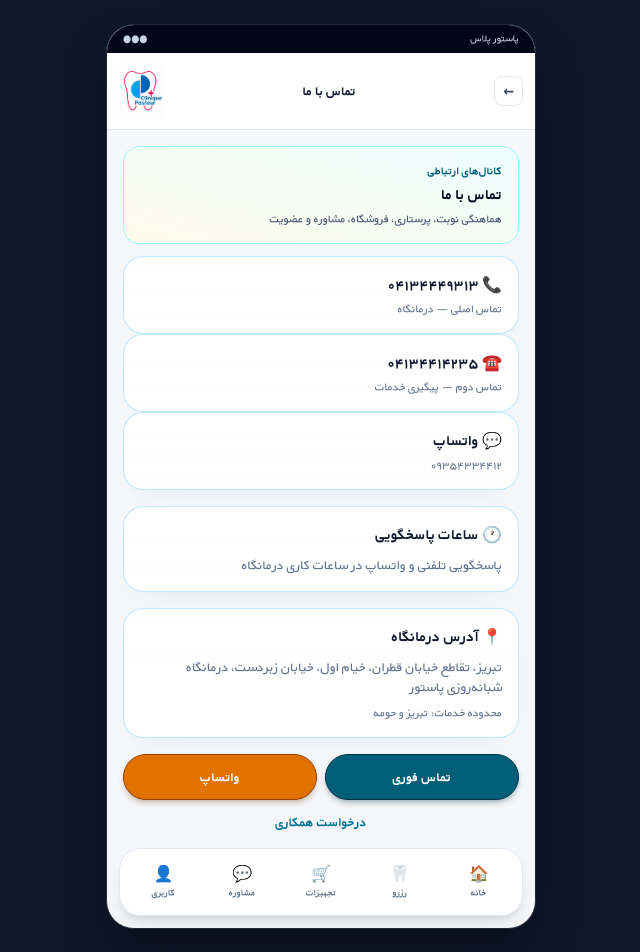
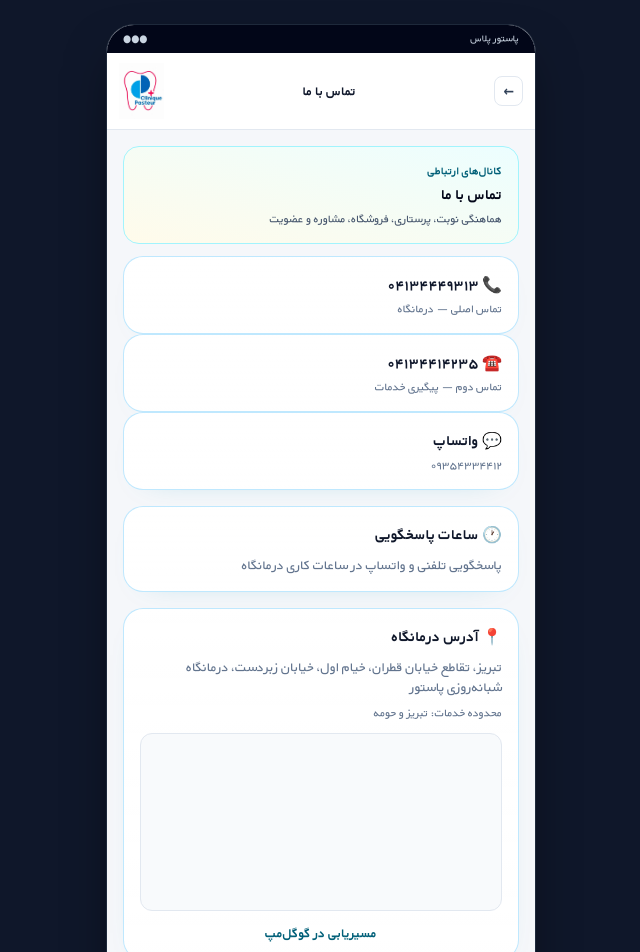
Before and after one commit to artificialxflow/pasteurmed10tir, a Next.js app: page /app/contact in a window 1280 px wide. Shown: the top 952 px of the page, without its empty margins (319-959 px from the left). Built offline with nearby package versions, Linux system fonts and the light colour scheme.

Commit message:
Update page.tsx

```diff
--- a/app/app/contact/page.tsx
+++ b/app/app/contact/page.tsx
@@ -47,6 +47,24 @@ export default function AppContactPage() {
         <p className="mb-2 font-bold">📍 آدرس درمانگاه</p>
         <p className="text-sm text-slate-500">{i.address}</p>
         <p className="mt-2 text-xs text-slate-500">محدوده خدمات: {i.serviceArea}</p>
+        <div className="mt-3 overflow-hidden rounded-xl border border-slate-200 bg-slate-50">
+          <iframe
+            title="موقعیت درمانگاه پاستور پلاس روی نقشه"
+            src={i.mapEmbedUrl}
+            className="h-44 w-full"
+            loading="lazy"
+            referrerPolicy="no-referrer-when-downgrade"
+            allowFullScreen
+          />
+        </div>
+        <a
+          href={i.mapUrl}
+          target="_blank"
+          rel="noopener noreferrer"
+          className="mt-3 block text-center text-sm font-bold text-cyan-800 underline-offset-4 hover:underline"
+        >
+          مسیریابی در گوگل‌مپ
+        </a>
       </Card>
 
       <div className="grid grid-cols-2 gap-2">
```
